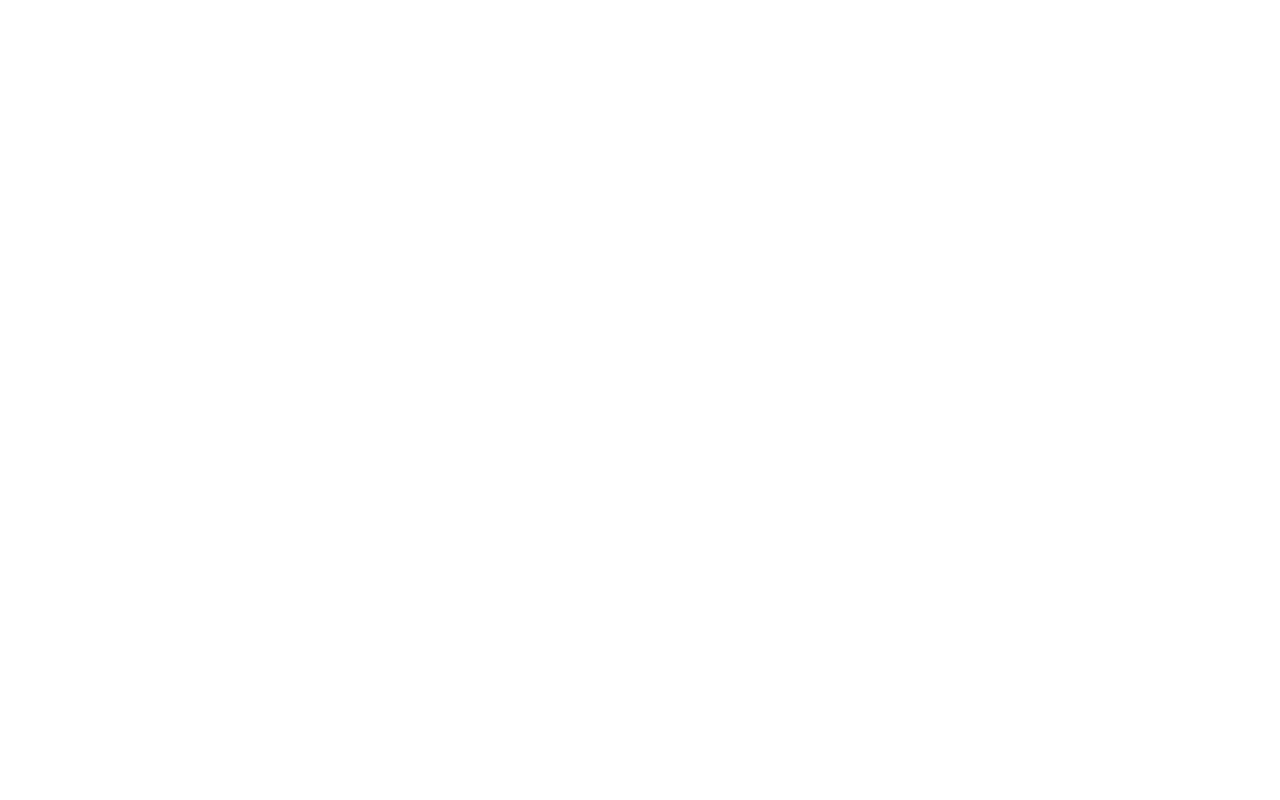
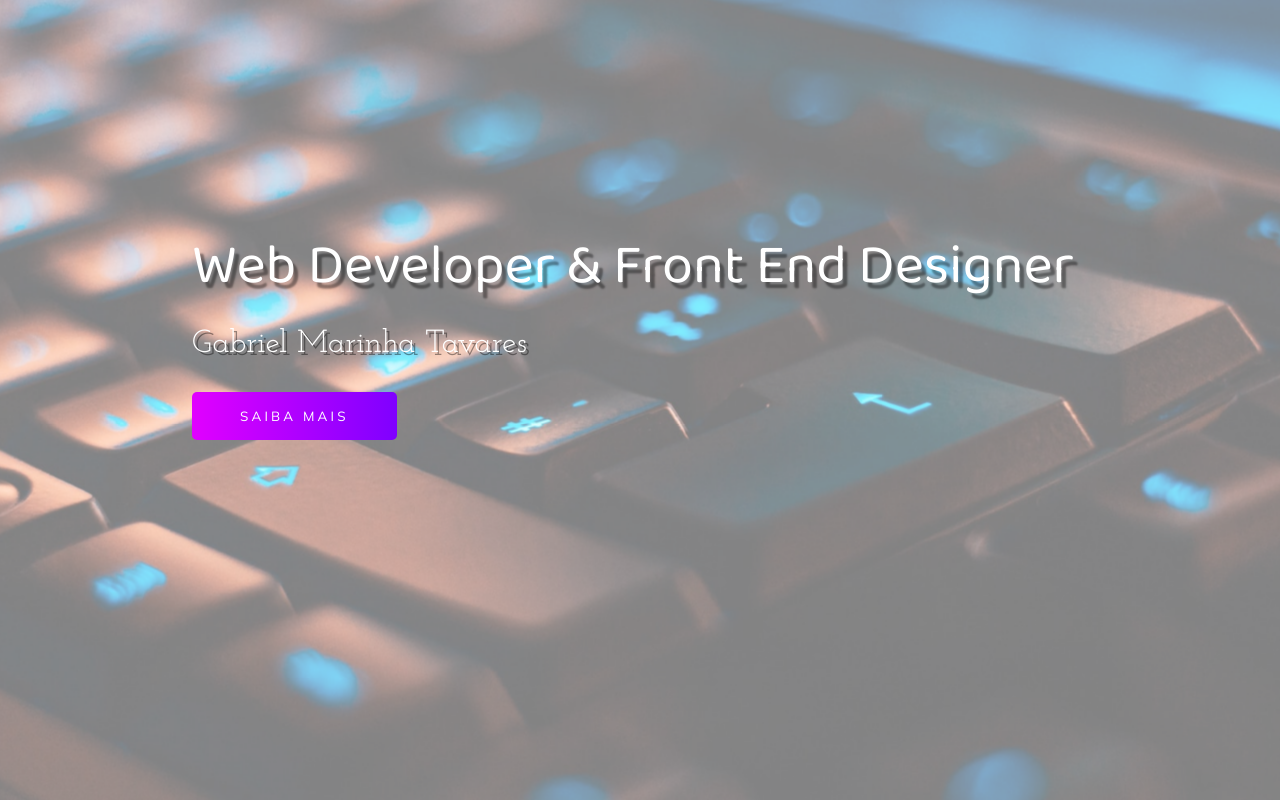
Before and after one commit to gabriel-al7002/portfolio, a plain HTML site: page index.html in a window 1280 px wide. Drawn offline with Linux system fonts and the light colour scheme.

Commit message:
:package: header

```diff
--- a/index.html
+++ b/index.html
@@ -4,9 +4,23 @@
     <meta charset="UTF-8">
     <meta name="viewport" content="width=device-width, initial-scale=1.0">
     <link rel="stylesheet" href="style.css">
-    <title>Document</title>
+    <title>Portfólio</title>
 </head>
 <body>
 
+    <div class="container">
+        <header>
+            <div class="img-wrapper">
+                <img src="bg.jpg" alt="">
+            </div>
+            <div class="banner">
+                <h1>Web Developer & Front End Designer</h1>
+                <p> Gabriel Marinha Tavares</p>
+                <button>SAIBA MAIS</button>
+            </div>
+        </header>
+
+    </div>
+
 </body>
 </html>
--- a/style.css
+++ b/style.css
@@ -1,2 +1,90 @@
 @import url('https://fonts.googleapis.com/css2?family=Baloo+Da+2:wght@400;500;600;700&family=Josefin+Slab:ital,wght@0,300;0,400;0,500;0,600;0,700;1,300;1,400;1,500;1,600&family=Mulish:ital,wght@0,200;0,300;0,400;0,500;1,200;1,300;1,400&display=swap');
 @import url('https://cdnjs.cloudflare.com/ajax/libs/font-awesome/5.12.0-2/css/all.min.css');
+
+*{
+    margin: 0;
+    padding: 0;
+}
+
+header{
+    width: 100%;
+    height: 100vh;
+    overflow: hidden;
+}
+
+.img-wrapper{
+    width: 100%;
+    height: 100%;
+    overflow: hidden;
+}
+.img-wrapper img{
+    width: 100%;
+    height: 100%;
+    object-fit: cover;
+    opacity: 0.5;
+    animation: zoom 25s;
+}
+
+@keyframes zoom{
+    0%{
+        transform: scale(1.3);
+    }
+    100%{
+        transform: scale(1);
+    }
+}
+
+.banner{
+    position: absolute;
+    top: 30%;
+    left: 15%;
+}
+
+.banner h1{
+    color: #ffffff;
+    font-size: 3.5rem;
+    font-family: "Baloo Da 2", serif;
+    font-weight: 200;
+    text-shadow: .3rem .4rem 2px rgba(0,0,0, .4);
+    line-height: 3.5rem;
+    margin-bottom: 2rem;
+    opacity: 0;
+    animation: moveBanner 1s 0.5s forwards;
+
+}
+
+.banner p{
+    font-family: "Josefin Slab", serif;
+    color: #ffffff;
+    font-size: 2rem;
+    text-shadow: .2rem .2rem rgba(0,0,0, .4);
+    margin-bottom: 2rem ;
+    opacity: 0;
+    animation: moveBanner 1s 0.7s forwards;
+
+}
+.banner button{
+    font-family: "Mulish", serif;
+    color: #fff;
+    text-transform: uppercase;
+    letter-spacing: .2rem;
+    background: #7F00FF;  /* fallback for old browsers */
+    background: -webkit-linear-gradient(to right, #E100FF, #7F00FF);  /* Chrome 10-25, Safari 5.1-6 */
+    background: linear-gradient(to right, #E100FF, #7F00FF); /* W3C, IE 10+/ Edge, Firefox 16+, Chrome 26+, Opera 12+, Safari 7+ */
+    padding: 1rem 3rem;
+    border: none;
+    border-radius: 5px;
+    cursor: pointer;
+    opacity: 0;
+    animation: moveBanner 1s 0.9s forwards;
+}
+
+@keyframes moveBanner {
+    0% {
+      transform: translateY(10rem) rotateY(-30deg);
+    }
+    100% {
+      transform: translateY(0) rotateY(0);
+      opacity: 1;
+    }
+  }
```
Also changed, not shown: bg.jpg (added), 1 other file.
